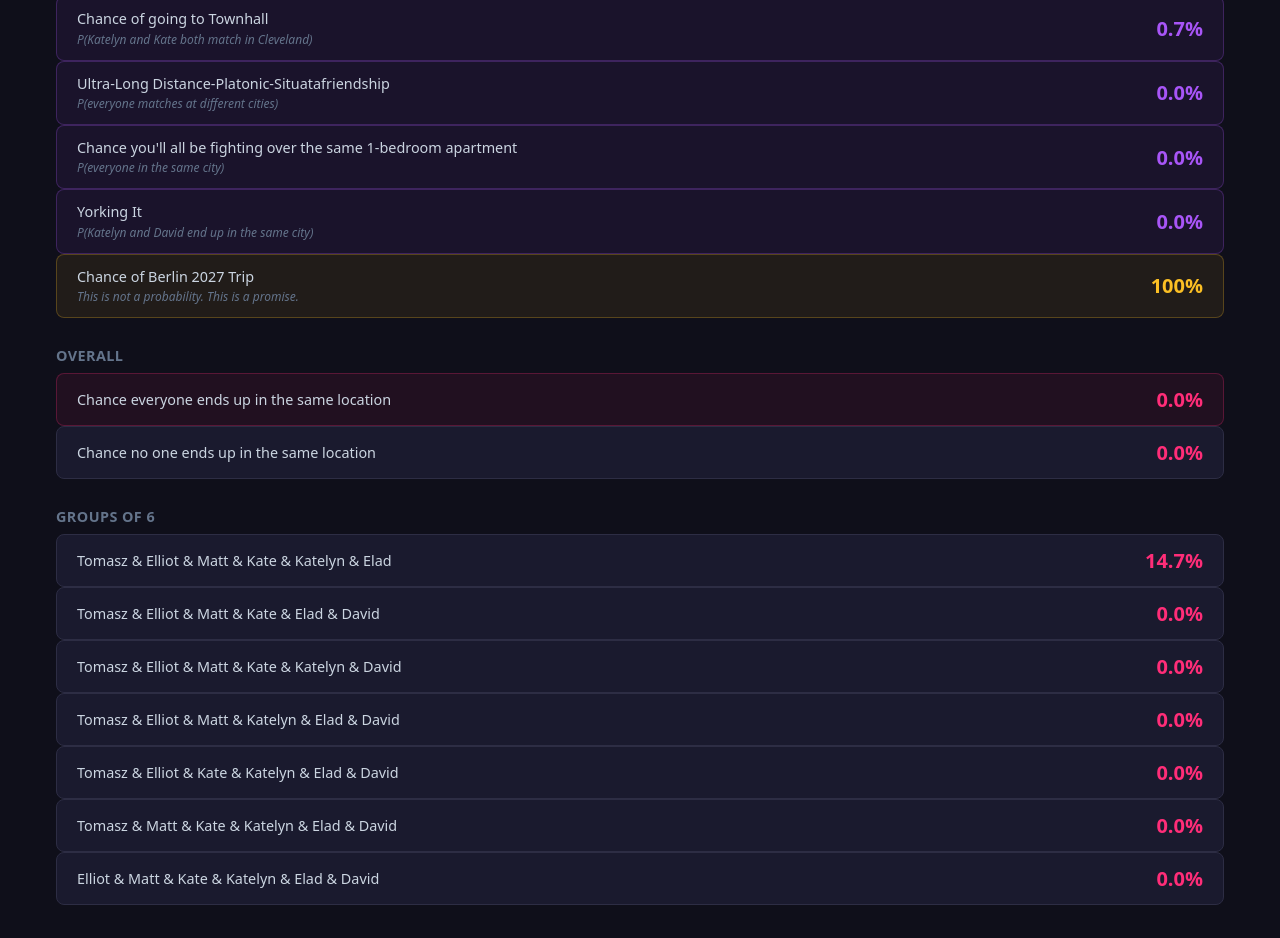
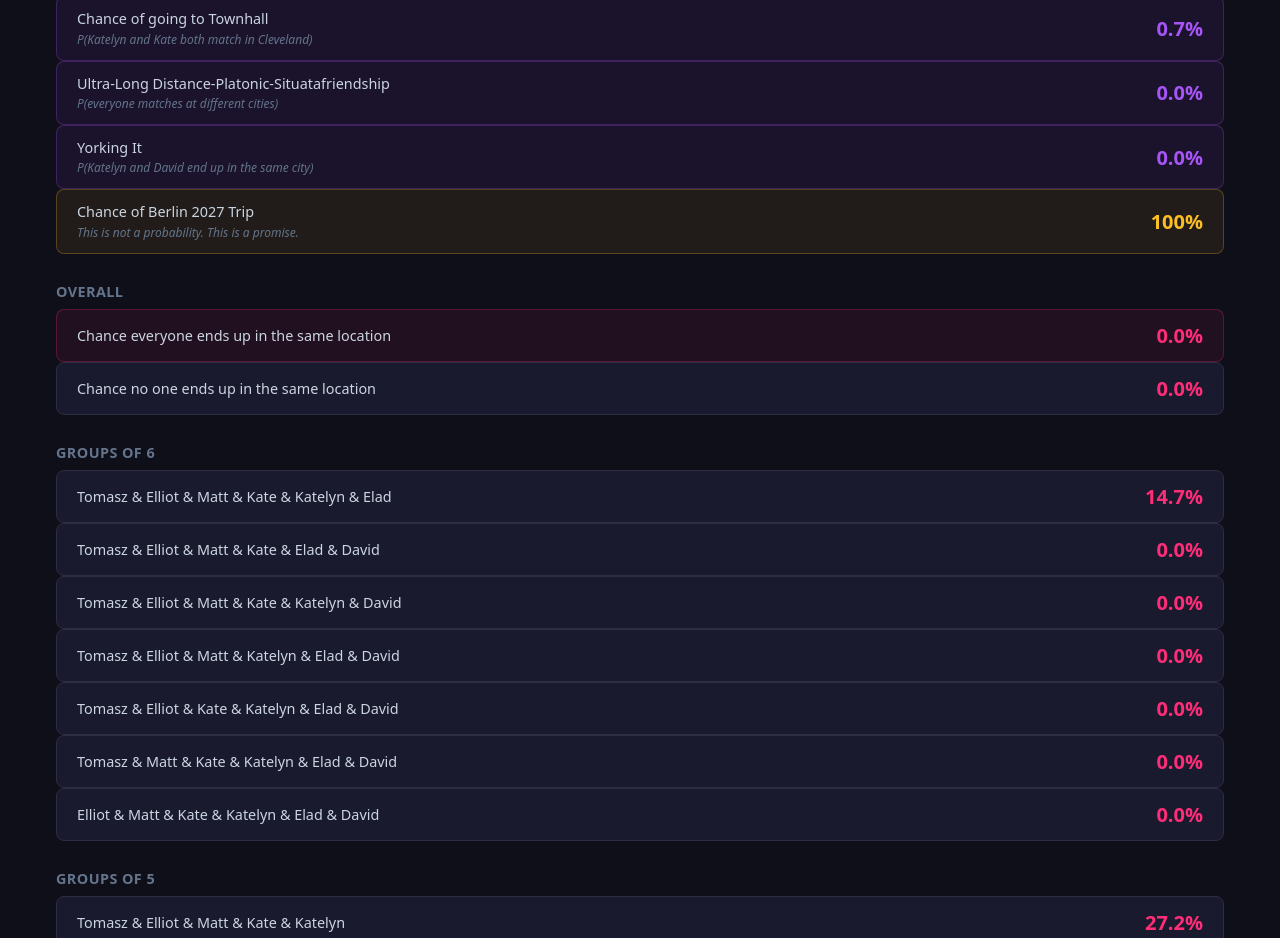
Before and after one commit to ttabernacki/ClaudeTestEnvironment, a React (Vite) app: page / in a window 1280 px wide. Shown: the part 2400-3338 px from the top of the page. Built offline with nearby package versions, Linux system fonts and the light colour scheme.

Commit message:
Remove fighting-over-apartment stat
https://claude.ai/code/session_017GfNLEh4dQNd47Qwy5mx3g

```diff
--- a/src/App.jsx
+++ b/src/App.jsx
@@ -577,12 +577,6 @@ function App() {
         show: true,
       },
       {
-        label: `Chance you'll all be fighting over the same 1-bedroom apartment`,
-        desc: `P(everyone in the same city)`,
-        value: everyoneSameProb,
-        show: true,
-      },
-      {
         label: `Officially Designated Rat Kingdom`,
         desc: `City most likely to contain the entire group`,
         value: bestCity.prob,
```
